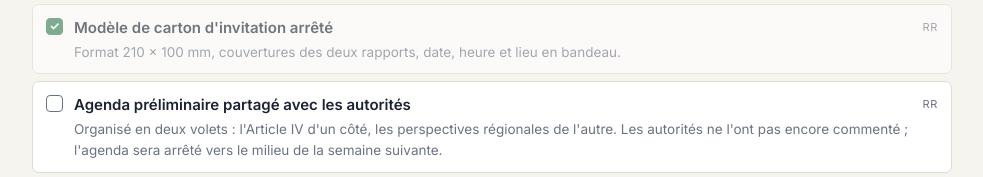
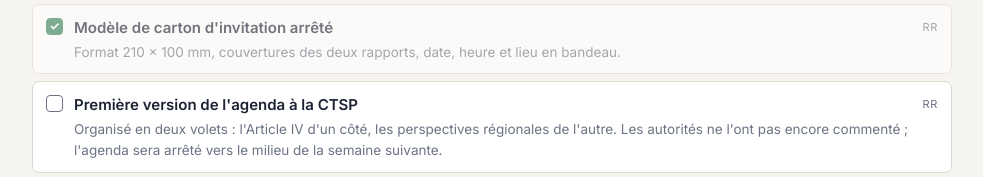
Before and after one commit to MaxCodjo/seminaire-fmi-guinee, a plain HTML site: page index.html in a window 1280 px wide. Shown: the part 1399-1576 px from the top of the page, without its empty margins (148-1131 px from the left). Drawn offline with nearby package versions, Linux system fonts and the light colour scheme.

Commit message:
Première version de l'agenda à la CTSP

```diff
--- a/index.html
+++ b/index.html
@@ -200,7 +200,7 @@
       [1, "Lettres d'information aux trois institutions", "Ministère de l'Économie, des Finances et du Budget ; ministère du Plan, de la Coopération internationale et du Développement ; Banque centrale.", "RR"],
       [1, "Jeu de logos arrêté et transmis", "FMI, MEFB, MPCID, BCRG — le même jeu pour la bâche de scène, le mur de logos, la bâche extérieure et la jupe de table.", "RR"],
       [1, "Modèle de carton d'invitation arrêté", "Format 210 × 100 mm, couvertures des deux rapports, date, heure et lieu en bandeau.", "RR"],
-      [0, "Agenda préliminaire partagé avec les autorités", "Organisé en deux volets : l'Article IV d'un côté, les perspectives régionales de l'autre. Les autorités ne l'ont pas encore commenté ; l'agenda sera arrêté vers le milieu de la semaine suivante.", "RR"],
+      [0, "Première version de l'agenda à la CTSP", "Organisé en deux volets : l'Article IV d'un côté, les perspectives régionales de l'autre. Les autorités ne l'ont pas encore commenté ; l'agenda sera arrêté vers le milieu de la semaine suivante.", "RR"],
       [0, "Composition du panel soumise pour validation", "Trois autorités, sans keynote speaker ; un panel purement gouvernemental.", "RR"],
       [0, "Éléments remis au prestataire de communication", "Visuels des deux rapports, logos du photocall, choix retenus.", "Comm."],
       [0, "Devis des prestataires rassemblés", "Traiteur rentré ; impression, hôtesses, transport et communication à compléter.", "Logistique"],
```
